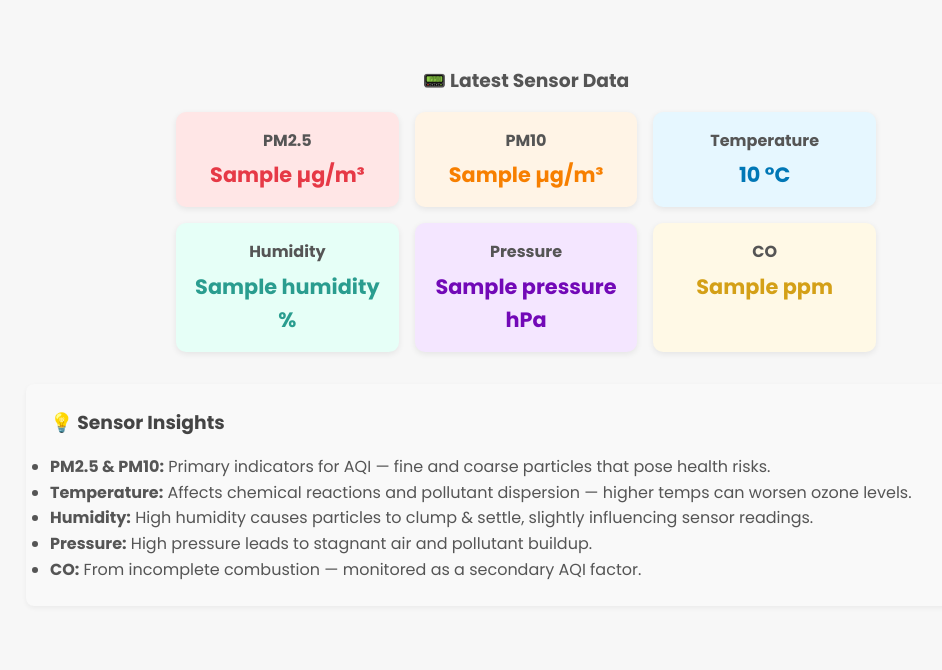
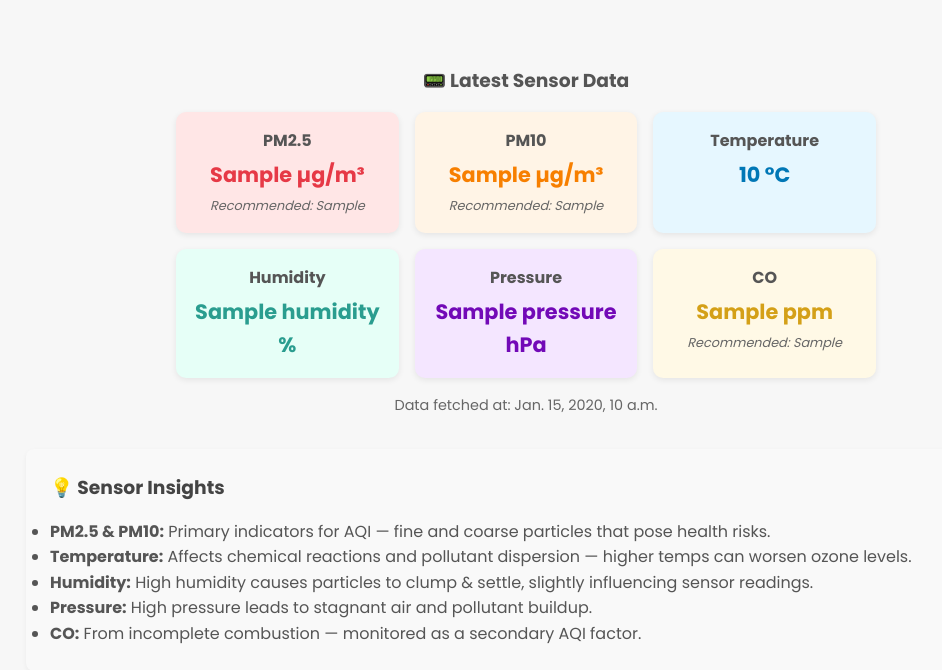
Before and after one commit to SagarShrestha007/AQI_project, a Django app: template home/templates/home/predict.html in a window 1280 px wide. Shown: the part 367-1037 px from the top of the page, without its empty margins (114-1056 px from the left). Run offline with Django 3.2, Linux system fonts and the light colour scheme; the template is opened without the code that fills it: most values are stand-ins (such as "Sample title", 1, 10 or a date in 2020).

Commit message:
Include unstaged changes

```diff
--- a/home/templates/home/predict.html
+++ b/home/templates/home/predict.html
@@ -27,34 +27,44 @@
     </div>
   </section>
 
-
   <!-- Latest Sensor Data -->
   <h3 style="text-align: center; margin-bottom: 1rem; color: #555;">📟 Latest Sensor Data</h3>
   <div class="sensor-grid">
     <div class="sensor-card" style="background-color: #ffe6e6;">
       <h3>PM2.5</h3>
       <p class="value red">{{ hardware_data.PM2_5 }} µg/m³</p>
+      <small>Recommended: {{ recommended_levels.PM2_5 }}</small>
     </div>
     <div class="sensor-card" style="background-color: #fff4e6;">
       <h3>PM10</h3>
       <p class="value orange">{{ hardware_data.pm10 }} µg/m³</p>
+      <small>Recommended: {{ recommended_levels.pm10 }}</small>
     </div>
     <div class="sensor-card" style="background-color: #e6f7ff;">
       <h3>Temperature</h3>
       <p class="value blue">{{ hardware_data.temperature }} °C</p>
+      <!-- Removed Recommended line here -->
     </div>
     <div class="sensor-card" style="background-color: #e6fff7;">
       <h3>Humidity</h3>
       <p class="value teal">{{ hardware_data.humidity }} %</p>
+      <!-- Recommended kept as is (none) -->
     </div>
     <div class="sensor-card" style="background-color: #f4e6ff;">
       <h3>Pressure</h3>
       <p class="value purple">{{ hardware_data.pressure }} hPa</p>
+      <!-- Recommended kept as is (none) -->
     </div>
     <div class="sensor-card" style="background-color: #fff9e6;">
       <h3>CO</h3>
       <p class="value gold">{{ hardware_data.co }} ppm</p>
+      <small>Recommended: {{ recommended_levels.co }}</small>
     </div>
+  </div>
+
+  <!-- Data Fetched Timestamp -->
+  <div style="text-align: center; margin-top: 1rem; color: #666; font-size: 0.9rem;">
+    Data fetched at: {{ data_fetched_at }}
   </div>
 
   <!-- Sensor Insights -->
@@ -199,6 +209,14 @@
     font-weight: bold;
   }
 
+  .sensor-card small {
+    display: block;
+    margin-top: 0.3rem;
+    font-size: 0.8rem;
+    color: #666;
+    font-style: italic;
+  }
+
   .value.red { color: #e63946; }
   .value.orange { color: #f77f00; }
   .value.blue { color: #0077b6; }
--- a/runtime.txt
+++ /dev/null
@@ -1 +0,0 @@
-python-3.11.4
```
Also changed, not shown: home/views.py (+14 -10 lines), db.sqlite3, 1 other file. Lines whose indentation alone changed are shown as unchanged.
